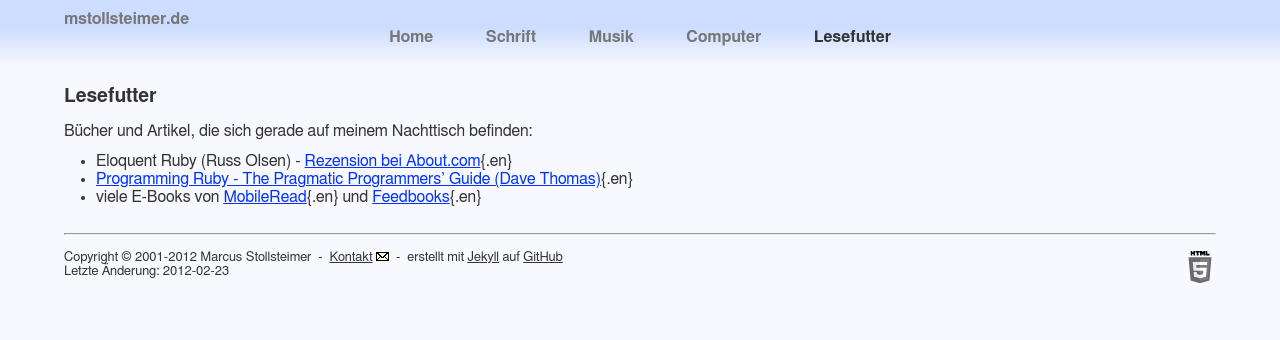
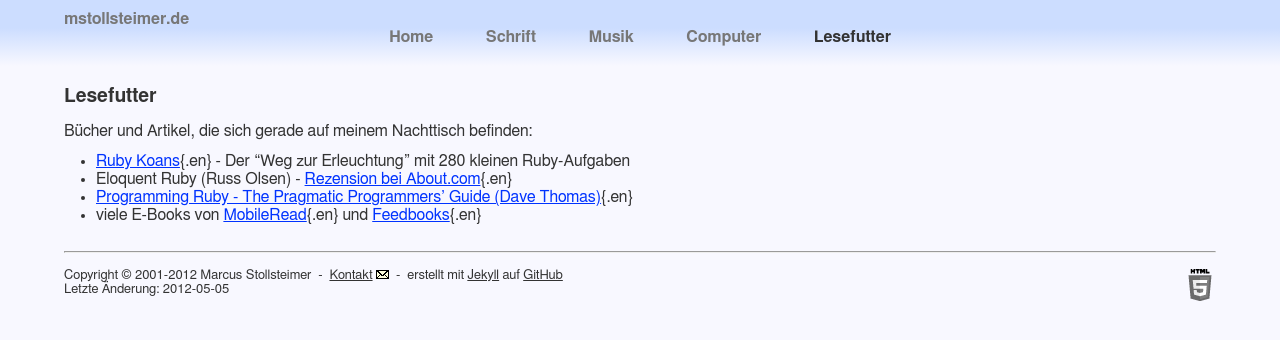
Before and after one commit to stomar/stomar.github.com, a Jekyll site: the page built from lesefutter.md, in a window 1280 px wide. Shown: the top 340 px of the page. Built offline with Jekyll 4.4.1, drawn with Linux system fonts in a browser that asks for light colours.

Commit message:
Ruby Koans added

```diff
--- a/lesefutter.md
+++ b/lesefutter.md
@@ -1,11 +1,12 @@
 ---
 layout: main
 title: Lesefutter
-date: 2012-02-23
+date: 2012-05-05
 ---
 
 Bücher und Artikel, die sich gerade auf meinem Nachttisch befinden:
 
+- [Ruby Koans](http://rubykoans.com/){.en} - Der "Weg zur Erleuchtung" mit 280 kleinen Ruby-Aufgaben
 - Eloquent Ruby (Russ Olsen) - [Rezension bei About.com](http://ruby.about.com/od/reviewsevents/gr/Eloquent-Ruby-By-Russ-Olsen.htm){.en}
 - [Programming Ruby - The Pragmatic Programmers' Guide (Dave Thomas)](http://pragprog.com/book/ruby3/programming-ruby-1-9){.en}
 - viele E-Books von [MobileRead](http://www.mobileread.com/){.en} und [Feedbooks](http://www.feedbooks.com/){.en}
```
Also changed, not shown: computer/links.md (+2 -1 lines).
